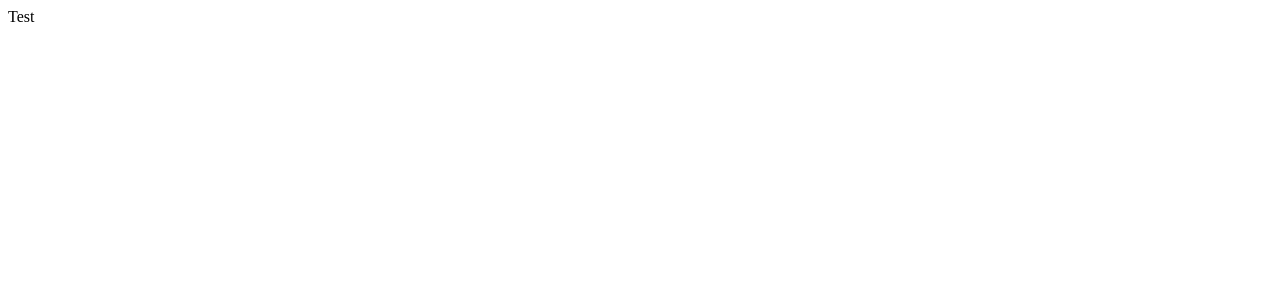
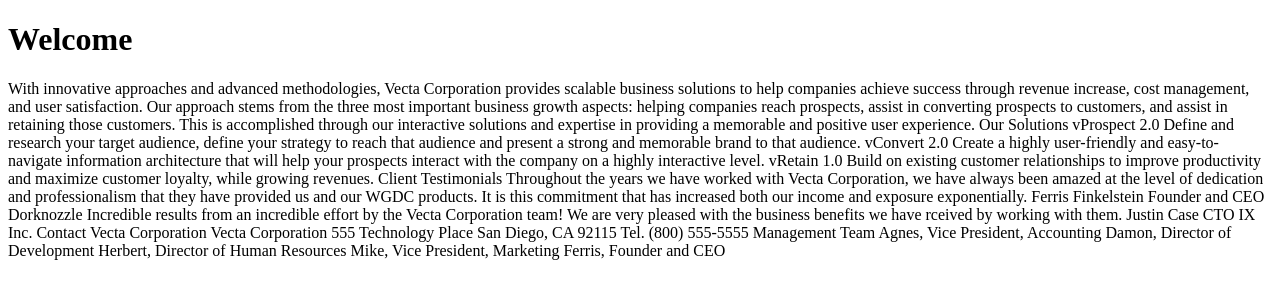
Before and after one commit to jpateros/Assignment1, a plain HTML site: page index.html in a window 1280 px wide. Drawn offline with Linux system fonts and the light colour scheme.

Commit message:
updated README for a1 with implementation
updated README for a1 with implementation

```diff
--- a/index.html
+++ b/index.html
@@ -1 +1,52 @@
-Test
+<!DOCTYPE html>
+<html lang="en">
+<head>
+    <meta charset="UTF-8">
+    <meta name="viewport" content="width=device-width, initial-scale=1.0">
+    <title>Welcome to Vecta Corp</title>
+</head>
+<body>
+    <h1>Welcome</h1>
+    <p>With innovative approaches and advanced methodologies, Vecta Corporation provides scalable business solutions to help companies achieve success through revenue increase, cost management, and user satisfaction. Our approach stems from the three most important business growth aspects: helping companies reach prospects, assist in converting prospects to customers, and assist in retaining those customers. This is accomplished through our interactive solutions and expertise in providing a memorable and positive user experience.
+
+        Our Solutions
+
+        vProspect 2.0
+        Define and research your target audience, define your strategy to reach that audience and present a strong and memorable brand to that audience.
+
+        vConvert 2.0
+        Create a highly user-friendly and easy-to-navigate information architecture that will help your prospects interact with the company on a highly interactive level.
+
+        vRetain 1.0
+        Build on existing customer relationships to improve productivity and maximize customer loyalty, while growing revenues.
+
+        Client Testimonials
+
+        Throughout the years we have worked with Vecta Corporation, we have always been amazed at the level of dedication and professionalism that they have provided us and our WGDC products. It is this commitment that has increased both our income and exposure exponentially.
+
+        Ferris Finkelstein
+        Founder and CEO
+        Dorknozzle
+
+        Incredible results from an incredible effort by the Vecta Corporation team! We are very pleased with the business benefits we have rceived by working with them.
+
+        Justin Case
+        CTO
+        IX Inc.
+
+        Contact Vecta Corporation
+
+        Vecta Corporation
+        555 Technology Place
+        San Diego, CA 92115
+        Tel. (800) 555-5555
+
+        Management Team
+
+        Agnes, Vice President, Accounting
+        Damon, Director of Development
+        Herbert, Director of Human Resources
+        Mike, Vice President, Marketing
+        Ferris, Founder and CEO</p>
+</body>
+</html>
```
Also changed, not shown: Chama.jpg (added), 1 other file.
